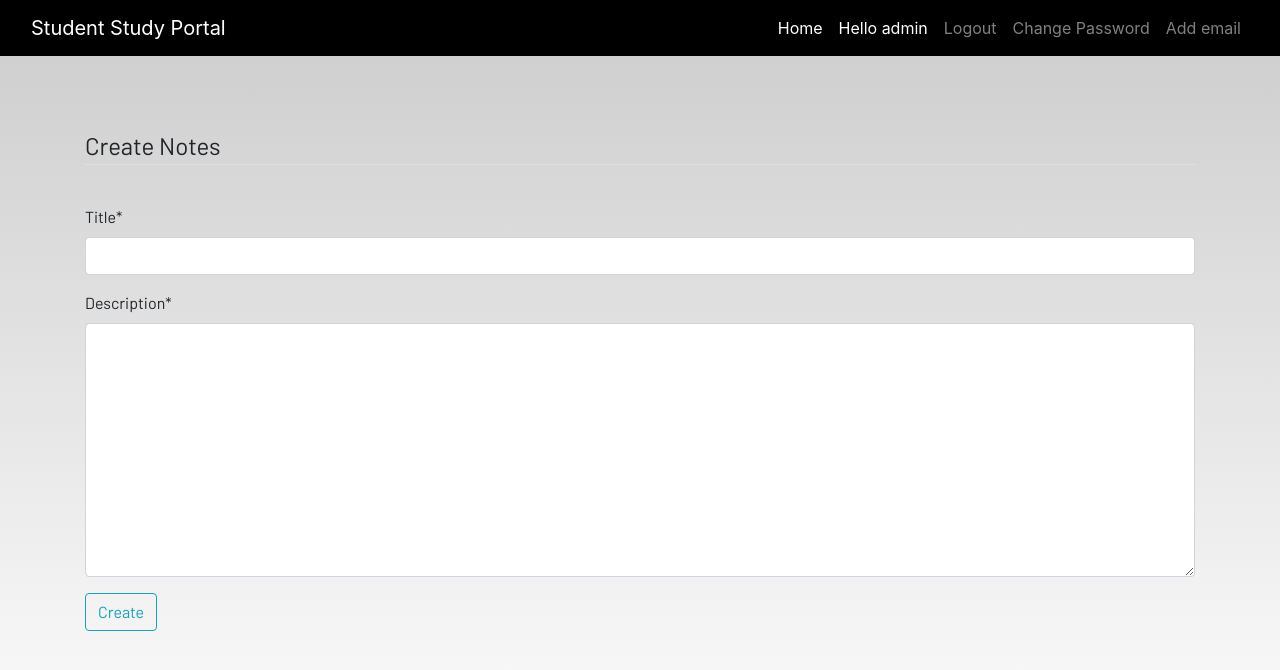
After one commit to tsonare/studentstudyportal, a Django app: page /notes in a window 1280 px wide. The commit adds this page. Shown: the top 670 px of the page. Run offline with Django 4.2, Linux system fonts and the light colour scheme; a user stored in the database is signed in; data comes from the database, SQL or seed files in the repository; both versions use the stored data as it was after the commit; some libraries are stand-ins or nearby versions; some web fonts are replaced.

Commit message:
completed notes section with adding notes deleting and viewing

```diff
--- a/dashboard/admin.py
+++ b/dashboard/admin.py
@@ -1,5 +1,5 @@
 from django.contrib import admin
-from .models import *
+from .models import Note, Homework, Todo
 
 # Register your models here.
 
--- a/dashboard/forms.py
+++ b/dashboard/forms.py
@@ -1,6 +1,8 @@
-# from django.contrib.auth.forms import UserCreationForm
-# from django.contrib.auth.models import User
-# class UserRegistrationForm(UserCreationForm):
-#     class Meta:
-#         model = User
-#         fields = ['username','password1','password2']
+from  django import forms
+from .models import *
+
+
+class Notesform(forms.ModelForm):
+    class Meta:
+        model = Note
+        fields = ['title', 'description']
--- a/dashboard/templates/account/logout.html
+++ b/dashboard/templates/account/logout.html
@@ -17,7 +17,7 @@
 <form method="post" action="{% url 'account_logout' %}">
   {% csrf_token %}
 
-  <input type="hidden" name="{{ redirect_field_name }}" value="home" />
+  <input type="hidden" name="{{ redirect_field_name }}" value="/" />
 
   <button type="submit" class="btn btn-danger">{% trans 'Logout' %}</button>
 
--- a/dashboard/templates/dashboard/base.html
+++ b/dashboard/templates/dashboard/base.html
@@ -28,9 +28,12 @@
         <div class="collapse navbar-collapse justify-content-end" id="navbarSupportedContent">
           <ul class="navbar-nav mb-2 mb-lg-0">
             <li class="nav-item">
-              <a class="nav-link active" aria-current="page" href="{% url 'home' %}">Home</a>
+              <a class="nav-link active" aria-current="page" href="/">Home</a>
             </li>
             {% if user.is_authenticated %}
+            <li class="nav-item">
+              <a class="nav-link active" href="/">Hello {{user}}</a>
+            </li>
             <li class="nav-item">
               <a class="nav-link" href="{% url 'account_logout' %}">Logout</a>
             </li>
--- a/dashboard/templates/dashboard/demo.html
+++ /dev/null
@@ -1,6 +0,0 @@
-<h1>Dashboard</h1>
-{% comment %} {% for data1,data2 in dict.values() %} {% endcomment %}
-<h2>{{data1_list}}</h2>
-<h2>{{data2_list}}</h2>
-{% comment %} <h2>{{data3}}</h2> {% endcomment %}
-{% comment %} {% endfor %} {% endcomment %}
--- /dev/null
+++ b/dashboard/templates/dashboard/notes.html
@@ -0,0 +1,45 @@
+{% extends 'dashboard/base.html' %}
+{% load static %}
+{% block content %}
+{% load crispy_forms_tags %}
+
+<div class="container">
+    <div class="row">
+
+    {% for note in notes %}
+         <a href="{% url 'notes_detail' note.id %}">
+            <div class="col-md-3">
+
+                <div class="card">
+                    <div class="card-header">{{note.title}}</div>
+                    <div class="card-body">{{note.description|slice:"0:100"}}</div>
+                    <div class="card-footer mt-auto "><a href="{% url 'delete_note' note.id %}">
+                        <i class="fa fa-trash fa-2x"></i></a>
+                    </div>
+                </div>
+            </a>
+        </div>
+
+        <br><br>
+
+    {% endfor %}
+    </div>
+</div>
+
+<br><br>
+<div class="container">
+    <form method="POST">
+        {% csrf_token %}
+        <fieldset class="form-group">
+            <legend class="border-bottom mb-4">Create Notes</legend>
+        </fieldset>
+        {{form|crispy}}
+        <div class="form-group">
+            <button href="" class="btn btn-outline-info" type="submit">
+                Create
+            </button>
+        </div>
+    </form>
+</div>
+
+{% endblock content %}
--- a/dashboard/urls.py
+++ b/dashboard/urls.py
@@ -1,7 +1,9 @@
-# from django.urls import path
-# from .import views
+from django.urls import path
+from .import views
 
-# urlpatterns = [
-#     path('demo',views.demo,name = 'demo'),
-#     path('home',views.home,name = 'home'),
-# ]
+urlpatterns = [
+    path('', views.home, name = "home"),
+    path('notes', views.notes, name = "notes"),
+    path('delete_note/<int:pk>', views.delete_note, name = "delete_note"),
+    path('notes_detail/<int:pk>', views.NotesDetailView.as_view(), name = "notes_detail"),
+]
--- a/dashboard/views.py
+++ b/dashboard/views.py
@@ -1,52 +1,36 @@
-# from django.shortcuts import render,redirect
-# from .models import *
-# from .forms import UserRegistrationForm
-# from django.contrib.auth import login
-# from django.contrib import messages
-# from django.contrib import auth
+from django.shortcuts import render, redirect
+from .models import Note
+from .forms import *
+from django.contrib import messages
+from django.views.generic import DetailView
 
-# # Create your views here.
+# Create your views here.
 
-# def demo(request):
-#     # data = Homework.objects.filter(subject = 'Science')
-#     # data = Homework.objects.values('description')
-#     # data = Homework.objects.get(pk=2)
-#     data1 = Todo.objects.filter(title__startswith = 'wake')
-#     data2 = Todo.objects.filter(title__endswith = 'pm.')
-#     # print(data1) # debug
-#     # print(data2) # debug
 
-#     data1_list = []
-#     for data in data1:
-#         data1_list.append(data)
-#     # print(l1)
+def home(request):
+    return render(request, 'dashboard/home.html')
 
-#     data2_list = []
-#     for data in data2:
-#         data2_list.append(data)
-#     # print(l2)
 
-#     dict = {
-#         'data1_list':data1_list,
-#         'data2_list':data2_list
-#     }
+def notes(request):
+    if request.method == "POST":
+        form = Notesform(request.POST)
+        if form.is_valid():
+            notes = Note(user=request.user,title=request.POST['title'],description=request.POST['description'])
+            notes.save()
+        messages.success(request, f"Note saved from {request.user.username} successfully.")
 
-#     return render(request,'dashboard/demo.html',dict)
+    else:
+        form = Notesform()
+    notes = Note.objects.filter(user=request.user)
+    context = {'notes': notes,'form': form}
+    return render(request, 'dashboard/notes.html', context)
 
-# def home(request):
-#     return render(request,'dashboard/home.html')
 
-# def register(request):
-#     if request.method == 'POST':
-#         form = UserRegistrationForm(request.POST)
-#         if form.is_valid():
-#             form.save()
-#             username = form.cleaned_data.get('username')
-#             messages.success(request,f"Acccount Created for {username}!!")
-#             return redirect('login')
-#     else:
-#         form = UserRegistrationForm()
-#     context = {
-#         'form':form
-#     }
-#     return render(request,"dashboard/register.html",context)
+def delete_note(request,pk=None):
+    Note.objects.get(id=pk).delete()
+    return redirect("notes")
+
+
+class NotesDetailView(DetailView):
+    model = Note
+    template_name = 'dashboard/notes_detail.html'
--- a/student_study_portal/settings.py
+++ b/student_study_portal/settings.py
@@ -138,8 +138,8 @@ STATICFIELS_DIRS = [
         os.path.join(BASE_DIR, 'dashboard/static')
 ]
 
-LOGIN_REDIRECT_URL = 'home'
-LOGOUT_REDIRECT_URL = 'home'
+LOGIN_REDIRECT_URL = '/'
+LOGOUT_REDIRECT_URL = '/'
 
 AUTHENTICATION_BACKENDS = [
     'django.contrib.auth.backends.ModelBackend',
--- a/student_study_portal/urls.py
+++ b/student_study_portal/urls.py
@@ -15,12 +15,10 @@ Including another URLconf
 """
 from django.contrib import admin
 from django.urls import path, include
-from django.views.generic.base import TemplateView
 
 
 urlpatterns = [
     path('admin/', admin.site.urls),
-    # path('',include('dashboard.urls')),
+    path('',include('dashboard.urls')),
     path('accounts/', include('allauth.urls')),
-    path('home', TemplateView.as_view(template_name='dashboard/home.html'), name='home'),
 ]
```
Also changed, not shown: dashboard/templates/dashboard/home.html (+15 -0 lines), dashboard/templates/dashboard/notes_detail.html (added, +24 -0 lines), dashboard/models.py (line endings or trailing spaces), dashboard/static/images/note.jpg (added), dashboard/static/images/notes.jpg (deleted), db.sqlite3.
